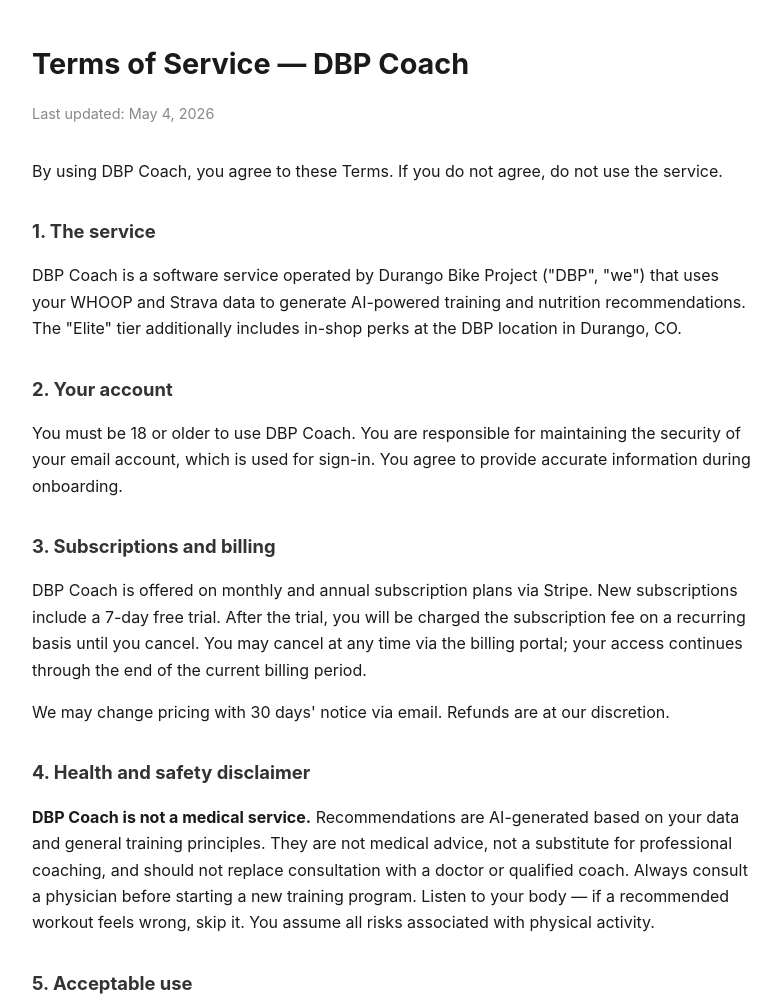
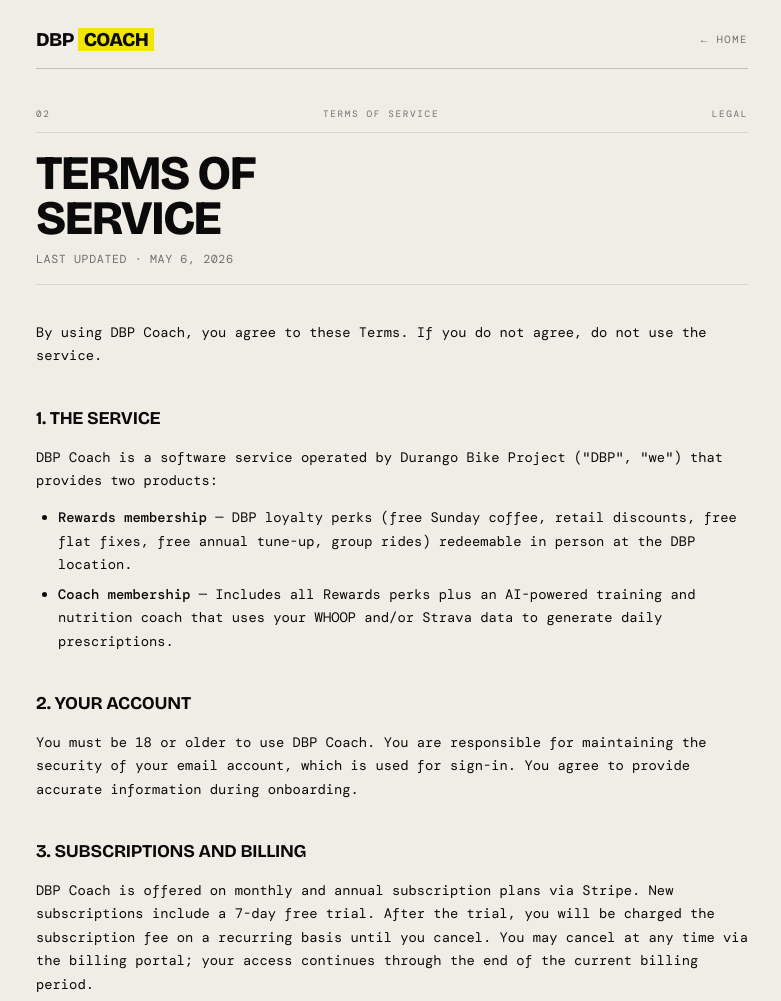
Before and after one commit to ccroberts10/COACHxDBP, a website: page views/terms.html in a window 1280 px wide. Shown: the top 1001 px of the page, without its empty margins (248-1029 px from the left). Drawn offline with nearby package versions, Linux system fonts and the light colour scheme.

Commit message:
Update terms.html

```diff
--- a/views/terms.html
+++ b/views/terms.html
@@ -4,46 +4,87 @@
 <meta charset="UTF-8">
 <meta name="viewport" content="width=device-width,initial-scale=1">
 <title>Terms of Service — DBP Coach</title>
+<link rel="preconnect" href="https://fonts.googleapis.com">
+<link rel="preconnect" href="https://fonts.gstatic.com" crossorigin>
+<link href="https://fonts.googleapis.com/css2?family=DM+Mono:wght@400;500&family=Bricolage+Grotesque:opsz,wght@12..96,400;12..96,700;12..96,800&display=swap" rel="stylesheet">
 <style>
-  body{font-family:-apple-system,BlinkMacSystemFont,sans-serif;max-width:720px;margin:40px auto;padding:0 24px;color:#1a1a1a;line-height:1.65;background:#fff}
-  h1{font-size:1.8em;margin-bottom:4px}
-  h2{font-size:1.15em;margin-top:32px;color:#333}
-  .updated{color:#888;font-size:0.9em;margin-bottom:32px}
-  a{color:#2563eb}
+:root {
+  --ink: #0A0A0A; --paper: #FAFAF7; --bone: #EFEDE5; --hi-vis: #F2E600;
+  --line: rgba(10,10,10,0.10); --line-strong: rgba(10,10,10,0.20);
+  --muted: rgba(10,10,10,0.55);
+  --maxi-round: 'Bricolage Grotesque', system-ui, sans-serif;
+  --maxi-mono: 'DM Mono', monospace;
+}
+* { margin: 0; padding: 0; box-sizing: border-box; }
+html, body { background: var(--bone); color: var(--ink); font-family: var(--maxi-mono); font-size: 15px; line-height: 1.65; -webkit-font-smoothing: antialiased; }
+.container { max-width: 760px; margin: 0 auto; padding: 30px 24px 60px; }
+.nav { padding-bottom: 18px; border-bottom: 1px solid var(--line-strong); margin-bottom: 38px; display: flex; justify-content: space-between; align-items: center; }
+.brand { font-family: var(--maxi-round); font-weight: 800; font-size: 1.3rem; letter-spacing: -0.03em; text-transform: uppercase; line-height: 1; }
+.brand .accent { background: var(--hi-vis); padding: 0 6px; }
+.back-link { font-family: var(--maxi-mono); font-size: 0.7rem; letter-spacing: 0.15em; text-transform: uppercase; color: var(--muted); text-decoration: none; }
+.back-link:hover { color: var(--ink); }
+.section-tag { font-family: var(--maxi-mono); font-size: 0.62rem; letter-spacing: 0.18em; text-transform: uppercase; color: var(--muted); margin-bottom: 18px; padding-bottom: 10px; border-bottom: 1px solid var(--line); display: flex; justify-content: space-between; }
+.section-tag .num { color: var(--muted); }
+h1 { font-family: var(--maxi-round); font-weight: 800; font-size: clamp(2.2rem, 6vw, 3.2rem); letter-spacing: -0.03em; text-transform: uppercase; line-height: 0.95; margin-bottom: 8px; }
+.updated { font-family: var(--maxi-mono); font-size: 0.78rem; letter-spacing: 0.05em; color: var(--muted); margin-bottom: 36px; padding-bottom: 14px; border-bottom: 1px solid var(--line); }
+h2 { font-family: var(--maxi-round); font-weight: 700; font-size: 1.2rem; letter-spacing: -0.015em; text-transform: uppercase; margin-top: 36px; margin-bottom: 12px; }
+p, ul, ol { font-family: var(--maxi-mono); font-size: 0.92rem; color: var(--ink); line-height: 1.7; margin-bottom: 14px; }
+ul, ol { padding-left: 22px; }
+ul li, ol li { margin-bottom: 6px; }
+strong { font-weight: 500; color: var(--ink); }
+a { color: var(--ink); text-decoration: underline; text-decoration-thickness: 1px; text-underline-offset: 3px; }
+a:hover { background: var(--hi-vis); }
+.footer { margin-top: 48px; padding-top: 18px; border-top: 1px solid var(--line); font-family: var(--maxi-mono); font-size: 0.65rem; color: var(--muted); letter-spacing: 0.12em; text-align: center; text-transform: uppercase; }
 </style>
 </head>
 <body>
-<h1>Terms of Service — DBP Coach</h1>
-<p class="updated">Last updated: May 4, 2026</p>
+<div class="container">
+  <div class="nav">
+    <div class="brand">DBP <span class="accent">COACH</span></div>
+    <a class="back-link" href="/">← Home</a>
+  </div>
+
+  <div class="section-tag">
+    <span class="num">02</span>
+    <span>TERMS OF SERVICE</span>
+    <span class="num">LEGAL</span>
+  </div>
+
+  <h1>Terms of<br>Service</h1>
+  <p class="updated">LAST UPDATED · MAY 6, 2026</p>
 
   <p>By using DBP Coach, you agree to these Terms. If you do not agree, do not use the service.</p>
 
-<h2>1. The service</h2>
-<p>DBP Coach is a software service operated by Durango Bike Project ("DBP", "we") that uses your WHOOP and Strava data to generate AI-powered training and nutrition recommendations. The "Elite" tier additionally includes in-shop perks at the DBP location in Durango, CO.</p>
+  <h2>1. The Service</h2>
+  <p>DBP Coach is a software service operated by Durango Bike Project ("DBP", "we") that provides two products:</p>
+  <ul>
+    <li><strong>Rewards membership</strong> — DBP loyalty perks (free Sunday coffee, retail discounts, free flat fixes, free annual tune-up, group rides) redeemable in person at the DBP location.</li>
+    <li><strong>Coach membership</strong> — Includes all Rewards perks plus an AI-powered training and nutrition coach that uses your WHOOP and/or Strava data to generate daily prescriptions.</li>
+  </ul>
 
-<h2>2. Your account</h2>
+  <h2>2. Your Account</h2>
   <p>You must be 18 or older to use DBP Coach. You are responsible for maintaining the security of your email account, which is used for sign-in. You agree to provide accurate information during onboarding.</p>
 
-<h2>3. Subscriptions and billing</h2>
+  <h2>3. Subscriptions and Billing</h2>
   <p>DBP Coach is offered on monthly and annual subscription plans via Stripe. New subscriptions include a 7-day free trial. After the trial, you will be charged the subscription fee on a recurring basis until you cancel. You may cancel at any time via the billing portal; your access continues through the end of the current billing period.</p>
   <p>We may change pricing with 30 days' notice via email. Refunds are at our discretion.</p>
 
-<h2>4. Health and safety disclaimer</h2>
+  <h2>4. Health and Safety Disclaimer</h2>
   <p><strong>DBP Coach is not a medical service.</strong> Recommendations are AI-generated based on your data and general training principles. They are not medical advice, not a substitute for professional coaching, and should not replace consultation with a doctor or qualified coach. Always consult a physician before starting a new training program. Listen to your body — if a recommended workout feels wrong, skip it. You assume all risks associated with physical activity.</p>
 
-<h2>5. Acceptable use</h2>
+  <h2>5. Acceptable Use</h2>
   <p>You agree not to: (a) reverse-engineer the service, (b) use automated tools to scrape data, (c) share your account, (d) use the service for illegal purposes, (e) attempt to access other users' data.</p>
 
-<h2>6. Elite tier perks</h2>
-<p>Elite-tier perks (drinks, service discounts, free flat fixes, etc.) are redeemable only at Durango Bike Project, 225 E 8th Ave, Durango, CO. Perk codes are single-use and expire as noted on each code. Perks have no cash value and cannot be transferred to other people. We reserve the right to modify perks with 30 days' notice.</p>
+  <h2>6. Member Rewards</h2>
+  <p>DBP member rewards (drinks, service discounts, free flat fixes, free tune-up, etc.) are redeemable only in person at Durango Bike Project, 225 E 8th Ave, Durango, CO. Reward codes are single-use and expire as noted on each code. Rewards have no cash value and cannot be transferred to other people. We reserve the right to modify rewards with 30 days' notice.</p>
 
-<h2>7. Data ownership</h2>
+  <h2>7. Data Ownership</h2>
   <p>You retain ownership of all data you provide. We retain ownership of the software, models, and aggregated insights derived from anonymized usage. See <a href="/privacy">Privacy Policy</a> for details.</p>
 
-<h2>8. Service availability</h2>
-<p>We aim for high availability but do not guarantee uninterrupted service. Daily prescriptions may be delayed if WHOOP, Strava, Anthropic, or other upstream services are unavailable.</p>
+  <h2>8. Service Availability</h2>
+  <p>We aim for high availability but do not guarantee uninterrupted service. Daily prescriptions may be delayed if WHOOP, Strava, AI services, or other upstream services are unavailable.</p>
 
-<h2>9. Limitation of liability</h2>
+  <h2>9. Limitation of Liability</h2>
   <p>To the maximum extent permitted by law, DBP and its operators are not liable for any indirect, incidental, special, or consequential damages, including injuries arising from following recommendations. Our total liability shall not exceed the amount you paid in the prior 12 months.</p>
 
   <h2>10. Termination</h2>
@@ -52,10 +93,13 @@
   <h2>11. Changes</h2>
   <p>We may update these Terms with notice via email. Continued use after changes constitutes acceptance.</p>
 
-<h2>12. Governing law</h2>
+  <h2>12. Governing Law</h2>
   <p>These Terms are governed by the laws of the State of Colorado, USA.</p>
 
   <h2>Contact</h2>
-<p><a href="mailto:ccroberts10@gmail.com">ccroberts10@gmail.com</a> · Durango Bike Project, 225 E 8th Ave, Durango, CO</p>
+  <p><a href="mailto:ccroberts10@gmail.com">ccroberts10@gmail.com</a><br>Durango Bike Project · 225 E 8th Ave · Durango, CO 81301</p>
+
+  <div class="footer">DBP COACH · 225 E 8TH AVE · DURANGO, CO 81301</div>
+</div>
 </body>
 </html>
```
Lines whose indentation alone changed are shown as unchanged.
